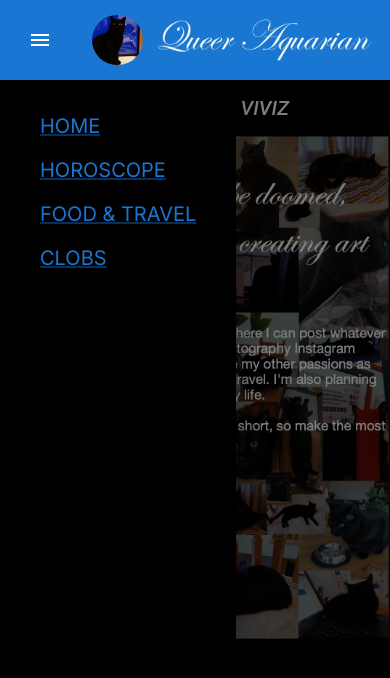
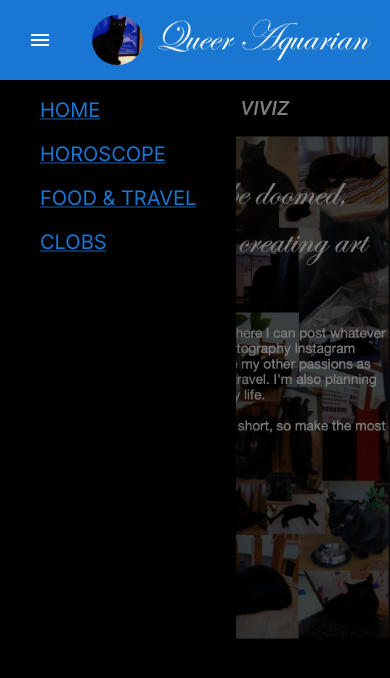
Before and after one commit to zacharylee97/queer-aquarian, a Next.js app: page / in a window 390 px wide. Both pictures are taken after a click on the button "menu". Shown: the top 678 px of the page. Built offline with nearby package versions, Linux system fonts and the light colour scheme.

Commit message:
Fixed mobile drawer

```diff
--- a/app/clobs/page.tsx
+++ b/app/clobs/page.tsx
@@ -25,7 +25,6 @@ export default function Clobs() {
                 alt="Essays"
                 priority
                 fill
-                sizes={"100vh"}
                 style={{ objectFit: "cover", zIndex: -1, opacity: "50%" }}
               />
               {`CLOBS`}
--- a/app/components/mobile-drawer.tsx
+++ b/app/components/mobile-drawer.tsx
@@ -11,7 +11,7 @@ export default function MobileDrawer({
       sx={{
         [`& .MuiDrawer-paper`]: {
           backgroundColor: "black",
-          marginTop: { xs: "6rem", sm: "7rem" },
+          marginTop: { xs: "5rem", sm: "6rem" },
         },
       }}
       anchor="left"
```
